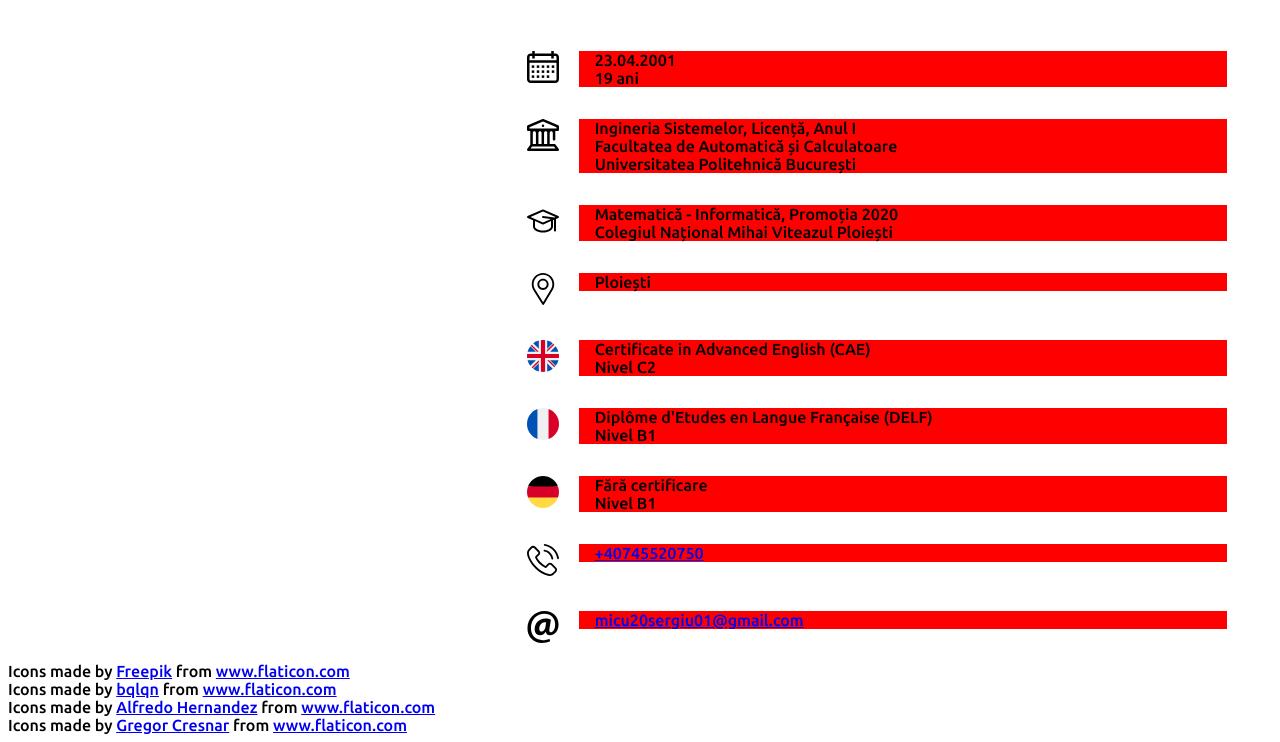
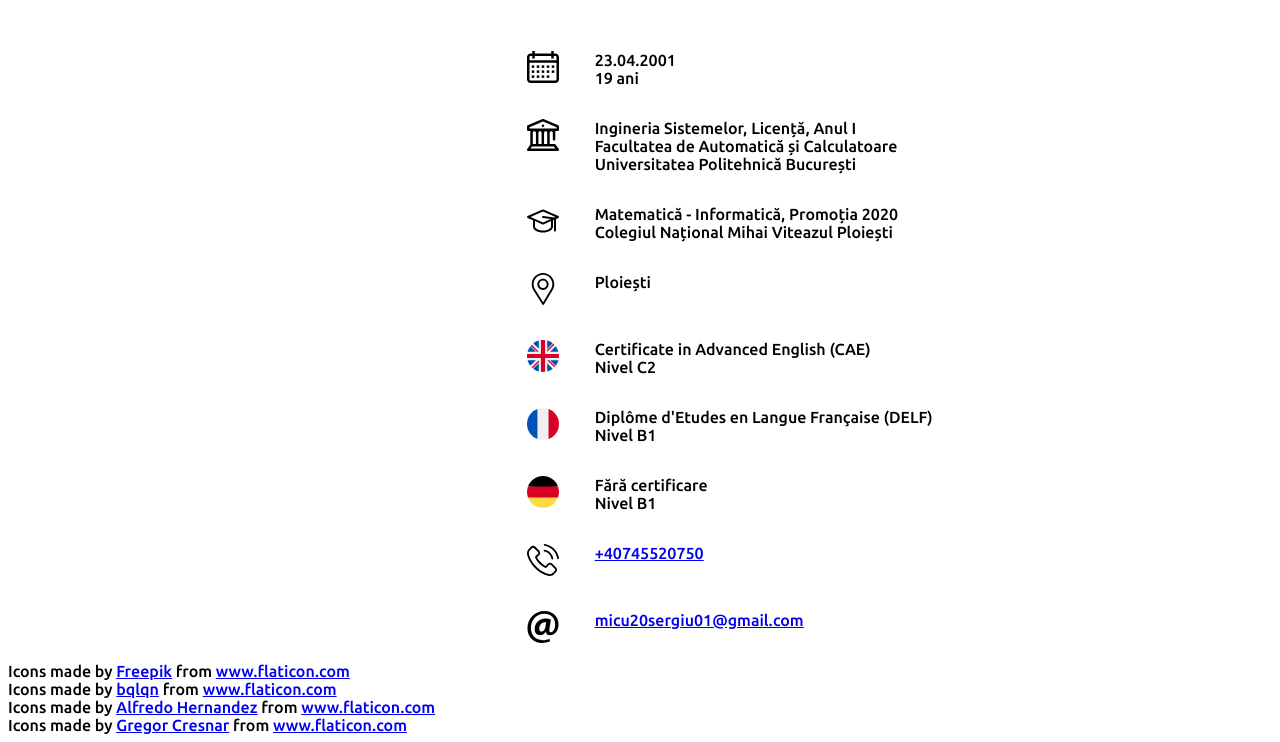
Before and after one commit to sergiumicu/sergiumicu.github.io, a plain HTML site: page index.html in a window 1280 px wide. Shown: the part 85-827 px from the top of the page. Drawn offline with Linux system fonts and the light colour scheme.

Commit message:
Add files via upload

```diff
--- a/style.css
+++ b/style.css
@@ -9,7 +9,6 @@ body{
 }
 .textContainer{
     display: inline-block;
-    background-color: red;;
     width: 50%;
     text-align: left;
     padding-left: 1rem;
```
